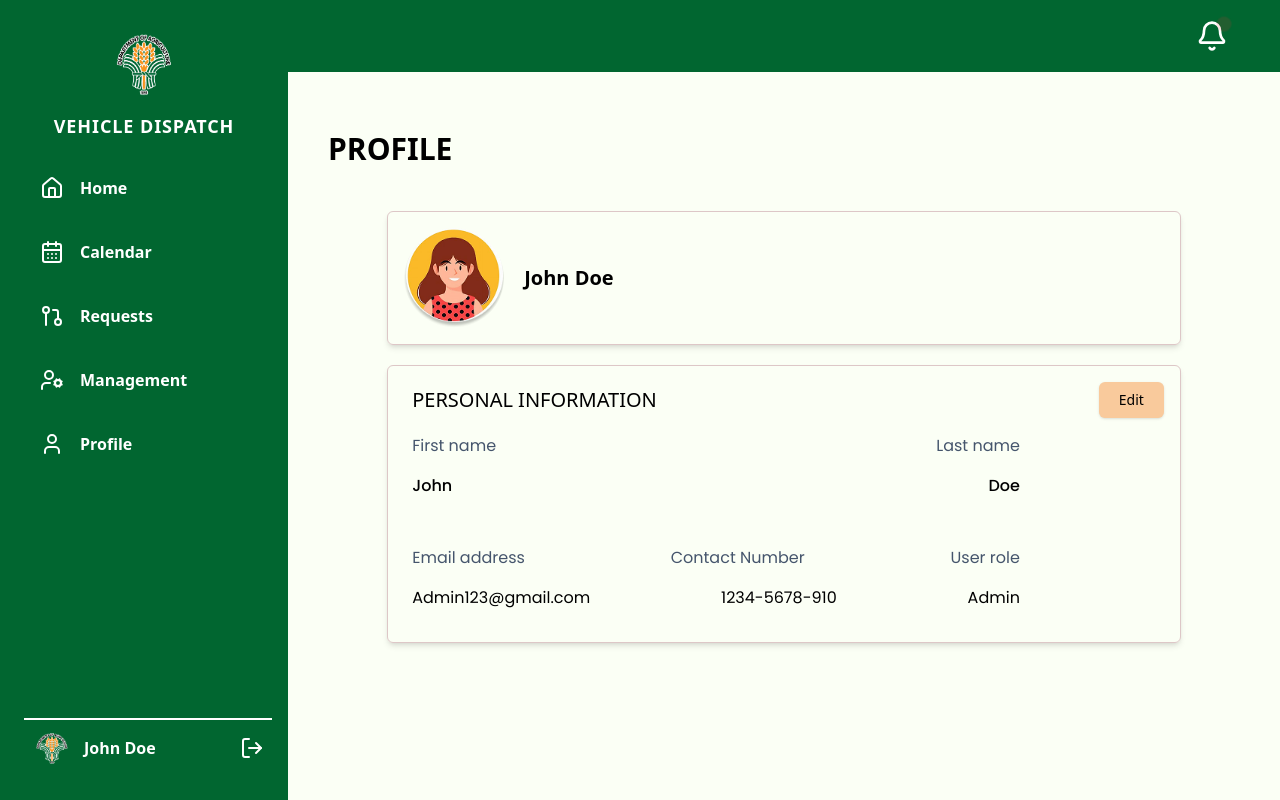
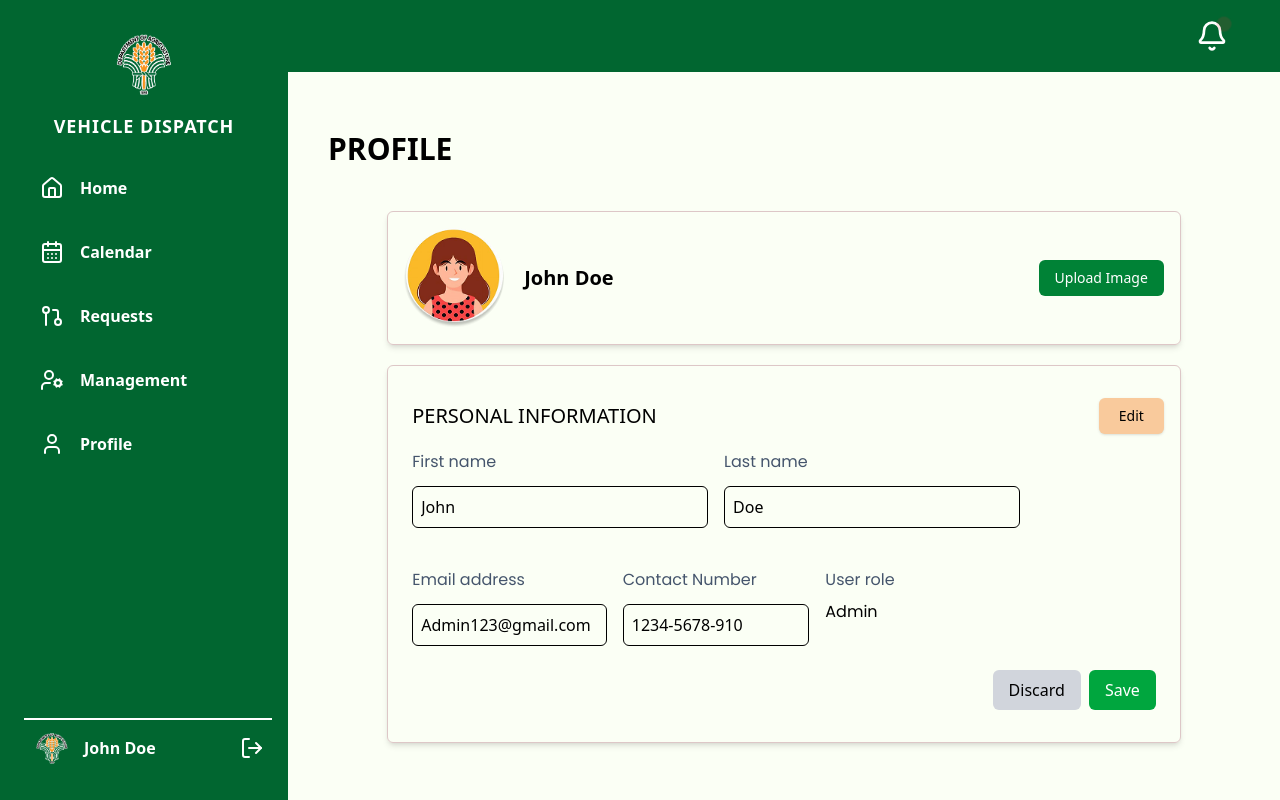
Before and after one commit to renalyng17/vehicle-dispatch-system, a React (Vite) app: page / in a window 1280 px wide. Both pictures are taken after a click on the button "Edit". Built offline with nearby package versions, Linux system fonts and the light colour scheme.

Commit message:
updated profile w edit

```diff
--- a/src/profile.jsx
+++ b/src/profile.jsx
@@ -4,19 +4,19 @@ import NotificationBar from "./NotificationBar.jsx";
 import profile from "./assets/profile.png";
 
 function App() {
-  const [count, setCount] = useState(0);
+  const [isEditing, setIsEditing] = useState(false);
+  const [firstName, setFirstName] = useState("John");
+  const [lastName, setLastName] = useState("Doe");
+  const [email, setEmail] = useState("Admin123@gmail.com");
+  const [contact, setContact] = useState("1234-5678-910");
 
   return (
     <div className="relative h-screen overflow-hidden">
-      {/* Top Notification Bar */}
       <NotificationBar />
-
-      {/* Overlay Sidebar */}
       <div className="absolute top-0 left-0 z-2 h-full">
         <Nav />
       </div>
 
-      {/* Main Page Content */}
       <div
         className="pl-72 pt-[35px] h-full bg-gray-50 overflow-auto"
         style={{ backgroundColor: "#FBFFF5" }}
@@ -25,83 +25,117 @@ function App() {
           <h1 className="text-3xl font-bold">PROFILE</h1>
         </div>
 
-        <div>
-          <div
-            className="mt-5 w-4/5 flex items-center border rounded-md p-4 mx-auto shadow-md"
-            style={{ borderColor: "#DDC7C7" }}
-          >
-            {/* Profile Image */}
+        {/* Profile Image Section */}
+        <div className="mt-5 w-4/5 flex items-center justify-between border rounded-md p-4 mx-auto shadow-md" style={{ borderColor: "#DDC7C7" }}>
+          <div className="flex items-center">
             <img
               src={profile}
               alt="User"
               className="w-25 h-25 rounded-full object-cover"
             />
-
-            {/* User Name */}
-            <p className="ml-5 text-xl font-bold">John Doe</p>
-          </div>
+            <p className="ml-5 text-xl font-bold">{firstName} {lastName}</p>
+            <p></p>
           </div>
 
-        <div>
-          <div
-            className="mt-5 w-4/5 flex flex-col border rounded-md p-4 mx-auto shadow-md"
-            style={{ borderColor: "#DDC7C7" }}
-          >
+          {isEditing && (
+            <button className="px-4 py-2 bg-green-700 text-white rounded-md text-sm">Upload Image</button>
+          )}
+        </div>
+
+        {/* Personal Info Section */}
+        <div className="mt-5 w-4/5 flex flex-col border rounded-md py-8 px-4 mx-auto shadow-md" style={{ borderColor: "#DDC7C7" }}>
           <div className="flex items-center justify-between w-full">
             <p className="ml-2 text-xl font-medium">PERSONAL INFORMATION</p>
             <button
               className="px-5 py-2 text-sm font-medium rounded-md shadow"
               style={{ backgroundColor: "#F9CA9C" }}
+              onClick={() => setIsEditing(true)}
             >
               Edit
             </button>
-
-
           </div>
 
+          {/* First + Last Name */}
           <div className="mx-2 mt-4 flex justify-between w-4/5">
-              <div>
-                <p className="text-slate-600 font-poppins">First name</p>
+            <div className="w-1/2 pr-2">
+              <p className="text-slate-600 font-poppins mb-2">First name</p>
+              {isEditing ? (
+                <input
+                  type="text"
+                  value={firstName}
+                  onChange={(e) => setFirstName(e.target.value)}
+                  className="w-full p-2 border rounded-md mt-1"
+                />
+              ) : (
+                <p className="font-medium font-poppins">{firstName}</p>
+              )}
             </div>
-              <div>
-                <p className="text-slate-600 font-poppins">Last name</p>
+            <div className="w-1/2 pl-2">
+              <p className="text-slate-600 font-poppins mb-2">Last name</p>
+              {isEditing ? (
+                <input
+                  type="text"
+                  value={lastName}
+                  onChange={(e) => setLastName(e.target.value)}
+                  className="w-full p-2 border rounded-md mt-1"
+                />
+              ) : (
+                <p className="font-medium font-poppins">{lastName}</p>
+              )}
             </div>
           </div>
 
-            <div className="mx-2 my-4 flex justify-between w-4/5">
-              <div>
-                <p className="font-medium font-poppins">John</p>
+          {/* Email, Contact, Role */}
+          <div className="mx-2 mt-10 flex justify-between w-4/5">
+            <div className="w-1/3 pr-2">
+              <p className="text-slate-600 font-poppins mb-2">Email address</p>
+              {isEditing ? (
+                <input
+                  type="email"
+                  value={email}
+                  onChange={(e) => setEmail(e.target.value)}
+                  className="w-full p-2 border rounded-md mt-1"
+                />
+              ) : (
+                <p className="font-poppins">{email}</p>
+              )}
             </div>
-              <div>
-                <p className="font-medium font-poppins">Doe</p>
+            <div className="w-1/3 px-2">
+              <p className="text-slate-600 font-poppins mb-2">Contact Number</p>
+              {isEditing ? (
+                <input
+                  type="text"
+                  value={contact}
+                  onChange={(e) => setContact(e.target.value)}
+                  className="w-full p-2 border rounded-md mt-1"
+                />
+              ) : (
+                <p className="font-poppins">{contact}</p>
+              )}
+            </div>
+            <div className="w-1/3 pl-2">
+              <p className="text-slate-600 font-poppins mb-2">User role</p>
+              <p className="font-poppins">Admin</p>
             </div>
           </div>
 
-            <div className="mx-2 mt-8 flex justify-between w-4/5">
-              <div>
-                <p className="text-slate-600 font-poppins">Email address</p>
+          {/* Action Buttons */}
+          {isEditing && (
+            <div className="flex justify-end gap-2 mt-6 pr-2">
+              <button
+                className="px-4 py-2 bg-gray-300 rounded-md"
+                onClick={() => setIsEditing(false)}
+              >
+                Discard
+              </button>
+              <button
+                className="px-4 py-2 bg-green-600 text-white rounded-md"
+                onClick={() => setIsEditing(false)}
+              >
+                Save
+              </button>
             </div>
-              <div>
-                <p className="text-slate-600 font-poppins">Contact Number</p>
-              </div>
-              <div>
-                <p className="text-slate-600 font-poppins">User role</p>
-              </div>
-            </div>
-
-          <div className="mx-2 my-4 flex justify-between w-4/5">
-              <div>
-                <p className=" font-poppins">Admin123@gmail.com</p>
-              </div>
-              <div>
-                <p className=" font-poppins">1234-5678-910</p>
-              </div>
-              <div>
-                <p className=" font-poppins">Admin</p>
-              </div>
-            </div>
-
-          </div>
+          )}
         </div>
       </div>
     </div>
```
Lines whose indentation alone changed are shown as unchanged.
